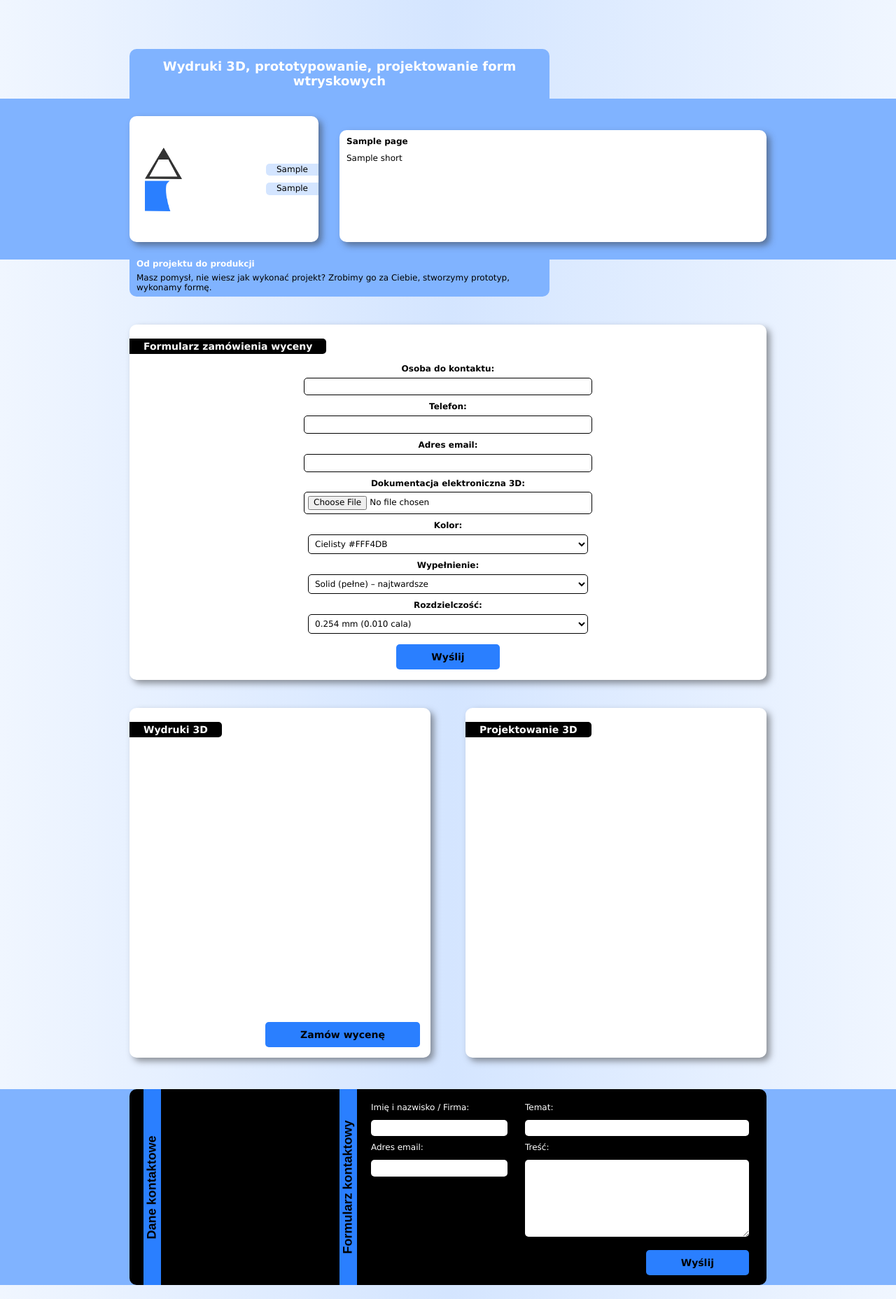
After one commit to v0y/SAF-CMS, a Django app: template safcms/mails/templates/3d.askra.pl/mails/order_form.html in a window 1280 px wide. The commit adds this page. Shown: the whole page at 70% size. Run offline with Django 3.2, Linux system fonts and the light colour scheme; the template is opened without the code that fills it: most values are stand-ins (such as "Sample title", 1, 10 or a date in 2020); parts of the project's set-up code (start-up, migrations or seed data) failed here and were passed over; some libraries are stand-ins or nearby versions.

Commit message:
[3d.askra.pl] add order form

```diff
--- a/requirements.txt
+++ b/requirements.txt
@@ -4,5 +4,5 @@
 pillow==2.3
 south==0.8.4
 
-git+git://github.com/v0y/django-FIUT.git@fcc6bfa9a4d3464bb581d0f56657bc31ebdce10c
+git+git://github.com/v0y/django-FIUT.git@0bd0c584152d313b49f6b622dbc3317f39012163
 git+git://github.com/ilblackdragon/django-themes.git@5756fc02d74014fda11754ed72d56328e2eee9b9
--- a/safcms/mails/templates/3d.askra.pl/mails/contact_form.html
+++ b/safcms/mails/templates/3d.askra.pl/mails/contact_form.html
@@ -2,7 +2,7 @@
 {% load markup %}
 
 {% block content %}
-	<div class="main-box contact-form-main">
+	<div class="main-box form-main">
 		<h1>
 			Formularz kontaktowy
 		</h1>
--- /dev/null
+++ b/safcms/mails/templates/3d.askra.pl/mails/order_form.html
@@ -0,0 +1,89 @@
+{% extends 'shared/base.html' %}
+{% load markup %}
+
+{% block content %}
+	<div class="main-box form-main">
+		<h1>
+			Formularz zamówienia wyceny
+		</h1>
+		<form action="" method="post" enctype="multipart/form-data">
+			{% csrf_token %}
+			<label for="id_name">Osoba do kontaktu:</label><br>
+			{% for error in form.name.errors %}
+				<span class="error-message">{{ error }}</span><br>
+			{% endfor %}
+			<input
+				id="id_name" maxlength="128" name="name" type="text"
+				class="{% if form.name.errors %}error{% endif %}"
+				value="{% if form.name.value %}{{ form.name.value }}{% endif %}"><br>
+
+			<label for="id_name">Telefon:</label><br>
+			{% for error in form.phone.errors %}
+				<span class="error-message">{{ error }}</span><br>
+			{% endfor %}
+			<input
+				id="id_phone" maxlength="128" name="phone" type="text"
+				class="{% if form.phone.errors %}error{% endif %}"
+				value="{% if form.phone.value %}{{ form.phone.value }}{% endif %}"><br>
+
+			<label for="id_email">Adres email:</label><br>
+			{% for error in form.email.errors %}
+				<span class="error-message">{{ error }}</span><br>
+			{% endfor %}
+			<input id="id_email" name="email" type="email"
+				class="{% if form.email.errors %}error{% endif %}"
+				value="{% if form.email.value %}{{ form.email.value }}{% endif %}"><br>
+
+			<label for="id_file">Dokumentacja elektroniczna 3D:</label><br>
+			{% for error in form.file.errors %}
+				<span class="error-message">{{ error }}</span><br>
+			{% endfor %}
+			<input id="id_file" name="file" type="file"
+				class="{% if form.file.errors %}error{% endif %}"
+				value="{% if form.file.value %}{{ form.file.value }}{% endif %}"><br>
+
+			<label for="id_color">Kolor:</label><br>
+			{% for error in form.color.errors %}
+				<span class="error-message">{{ error }}</span><br>
+			{% endfor %}
+			<select
+				id="id_color" name="color"
+				class="{% if form.color.errors %}error{% endif %}">
+					<option value="Cielisty #FFF4DB" class="flesh">Cielisty #FFF4DB</option>
+					<option value="Biały #FFFFFF" class="white">Biały #FFFFFF</option>
+					<option value="Niebieski #0063A1" class="blue">Niebieski #0063A1</option>
+					<option value="Żółty #FFF200" class="yellow">Żółty #FFF200</option>
+					<option value="Czarny #00000" class="black">Czarny #000000</option>
+					<option value="Czerwony #ED1D24" class="red">Czerwony #ED1D24</option>
+					<option value="Pomarańczowy #F7941E" class="orange">Pomarańczowy #F7941E</option>
+					<option value="Ciemnozielony #30583B" class="green">Ciemnozielony #30583B</option>
+					<option value="Szaroniebieski #8899A2" class="gray">Szaroniebieski #8899A2</option>
+			</select><br>
+
+			<label for="id_filling">Wypełnienie:</label><br>
+			{% for error in form.filling.errors %}
+				<span class="error-message">{{ error }}</span><br>
+			{% endfor %}
+			<select
+				id="id_filling" name="filling"
+				class="{% if form.filling.errors %}error{% endif %}">
+					<option value="Solid">Solid (pełne) – najtwardsze</option>
+					<option value="Sparse High Density">Sparse High Density (rzadki, wysokiej gęstości)</option>
+					<option value="Sparse Low Density">Sparse Low Density (rzadki, niskiej gęstości) – wypełnienie przypominające plaster miodu</option>
+			</select><br>
+
+			<label for="id_resolution">Rozdzielczość:</label><br>
+			{% for error in form.resolution.errors %}
+				<span class="error-message">{{ error }}</span><br>
+			{% endfor %}
+			<select
+				id="id_resolution" name="resolution"
+				class="{% if form.resolution.errors %}error{% endif %}">
+					<option value="0.254 mm">0.254 mm (0.010 cala)</option>
+					<option value="0.3302 mm">0.3302 mm (0.013 cala)</option>
+			</select><br>
+
+			<button type="submit">Wyślij</button>
+		</form>
+	</div>
+{% endblock %}
--- a/safcms/shared/static/3d.askra.pl/shared/style.css
+++ b/safcms/shared/static/3d.askra.pl/shared/style.css
@@ -51,7 +51,8 @@
 
   font-family: "Verdana", "Arial", "Helvetica", sans-serif;
 }
-button {
+button,
+.button {
   font-size: 14px;
   font-weight: bold;
   color: #000000;
@@ -60,6 +61,11 @@
   border: 0;
   border-radius: 5px;
   background-color: #2a7fff;
+  text-decoration: none;
+}
+button:hover,
+.button:hover {
+  background-color: #80b3ff;
 }
 ul {
   margin: 0;
@@ -245,30 +251,63 @@
   display: inline-block;
   border-radius: 0 5px 5px 0;
 }
-.contact-form-main form {
+.form-main form {
   padding: 15px;
   text-align: center;
 }
-.contact-form-main form label {
+.form-main form label {
   font-weight: bold;
 }
-.contact-form-main form input,
-.contact-form-main form textarea {
+.form-main form input,
+.form-main form textarea,
+.form-main form select {
   width: 400px;
   color: #000000;
   border: 1px solid #000000;
   border-radius: 5px;
   padding: 5px;
   margin: 5px 0 10px 0;
+  background-color: transparent;
 }
-.contact-form-main form textarea {
+.form-main form .flesh {
+  background-color: #FFF4DB;
+}
+.form-main form .white {
+  background-color: #FFF;
+}
+.form-main form .blue {
+  color: #ffffff;
+  background-color: #0063A1;
+}
+.form-main form .yellow {
+  background-color: #FFF200;
+}
+.form-main form .black {
+  color: #ffffff;
+  background-color: #000;
+}
+.form-main form .red {
+  background-color: #ED1D24;
+}
+.form-main form .orange {
+  background-color: #F7941E;
+}
+.form-main form .green {
+  color: #ffffff;
+  background-color: #30583B;
+}
+.form-main form .gray {
+  color: #ffffff;
+  background-color: #8899A2;
+}
+.form-main form textarea {
   height: 300px;
 }
-.contact-form-main form input.error,
-.contact-form-main form textarea.error {
+.form-main form input.error,
+.form-main form textarea.error {
   border-color: #dc322f;
 }
-.contact-form-main form .error-message {
+.form-main form .error-message {
   color: #dc322f;
 }
 .content-boxes {
@@ -289,6 +328,7 @@
   font-size: 12px;
   width: 430px;
   height: 500px;
+  position: relative;
 }
 .content-boxes .box-left article,
 .content-boxes .box-right article {
@@ -301,6 +341,12 @@
 .content-boxes .box-left p + p,
 .content-boxes .box-right p + p {
   margin-top: 15px;
+}
+.content-boxes .box-left .button,
+.content-boxes .box-right .button {
+  position: absolute;
+  right: 15px;
+  bottom: 15px;
 }
 .content-boxes .box-left h1,
 .content-boxes .box-right h1 {
--- a/safcms/shared/static/3d.askra.pl/shared/style.less
+++ b/safcms/shared/static/3d.askra.pl/shared/style.less
@@ -2,6 +2,7 @@
 @darkest-bg-color: #000;
 @dark-bg-color: #2A7FFF;
 @normal-bg-color: #80B3FF;
+@dark-bg-active-color: @normal-bg-color;
 @light-bg-color: #D4E5FF;
 @light-bg-color-active: #D7EEF4;
 @lightest-bg-color: #FFF;
@@ -84,7 +85,8 @@
     font-family: @font-family;
 }
 
-button {
+button,
+.button {
     font-size: @font-medium;
     font-weight: bold;
     color: @dark-font-color;
@@ -93,6 +95,12 @@
     border: 0;
     border-radius: @border-radius-small;
     background-color: @dark-bg-color;
+    text-decoration: none;
+}
+
+button:hover,
+.button:hover {
+    background-color: @dark-bg-active-color;
 }
 
 ul {
@@ -251,7 +259,7 @@
     }
 }
 
-.contact-form-main {
+.form-main {
 
     form {
         padding: 15px;
@@ -262,14 +270,62 @@
         }
 
         input,
-        textarea {
+        textarea,
+        select {
             width: 400px;
             color: @dark-font-color;
             border: 1px solid @dark-font-color;
             border-radius: @border-radius-small;
             padding: 5px;
             margin: 5px 0 10px 0;
+            background-color: transparent;
         }
+
+        select.color-choice {
+
+        }
+
+        // color choices
+        .flesh {
+            background-color: #FFF4DB;
+        }
+
+        .white {
+            background-color: #FFF;
+        }
+
+        .blue {
+            color: @light-font-color;
+            background-color: #0063A1;
+        }
+
+        .yellow {
+            background-color: #FFF200;
+        }
+
+        .black {
+            color: @light-font-color;
+            background-color: #000;
+        }
+
+        .red {
+            background-color: #ED1D24;
+        }
+
+        .orange {
+            background-color: #F7941E;
+        }
+
+        .green {
+            color: @light-font-color;
+            background-color: #30583B;
+        }
+
+        .gray {
+            color: @light-font-color;
+            background-color: #8899A2;
+        }
+
 
         textarea {
             height: 300px;
@@ -297,6 +353,13 @@
         font-size: @font-small;
         width: 430px;
         height: 500px;
+        position: relative;
+
+        .button {
+            position: absolute;
+            right: 15px;
+            bottom: 15px;
+        }
 
         h1 {
             .box-header;
--- a/safcms/shared/templates/3d.askra.pl/shared/base.html
+++ b/safcms/shared/templates/3d.askra.pl/shared/base.html
@@ -79,6 +79,8 @@
 							{{ boxes.prints3d.content|markdown }}
 						{% endif %}
 					</p>
+
+					<a href="{% url 'order_form' %}" class="button">Zamów wycenę</a>
 				</article>
 			</div>
 			<div class="box-right">
```
Also changed, not shown: safcms/mails/forms.py (+40 -1 lines), safcms/mails/mails/contact_form.html (deleted, +0 -14 lines), safcms/mails/templates/3d.askra.pl/mails/order_form_mail_content.txt (added, +19 -0 lines), safcms/mails/templates/3d.askra.pl/mails/order_form_sent.html (added, +19 -0 lines), safcms/mails/urls.py (+5 -2 lines), safcms/mails/views.py (+39 -3 lines), safcms/pages/fixtures/3d_askra_pl_data.json (+10 -0 lines).
